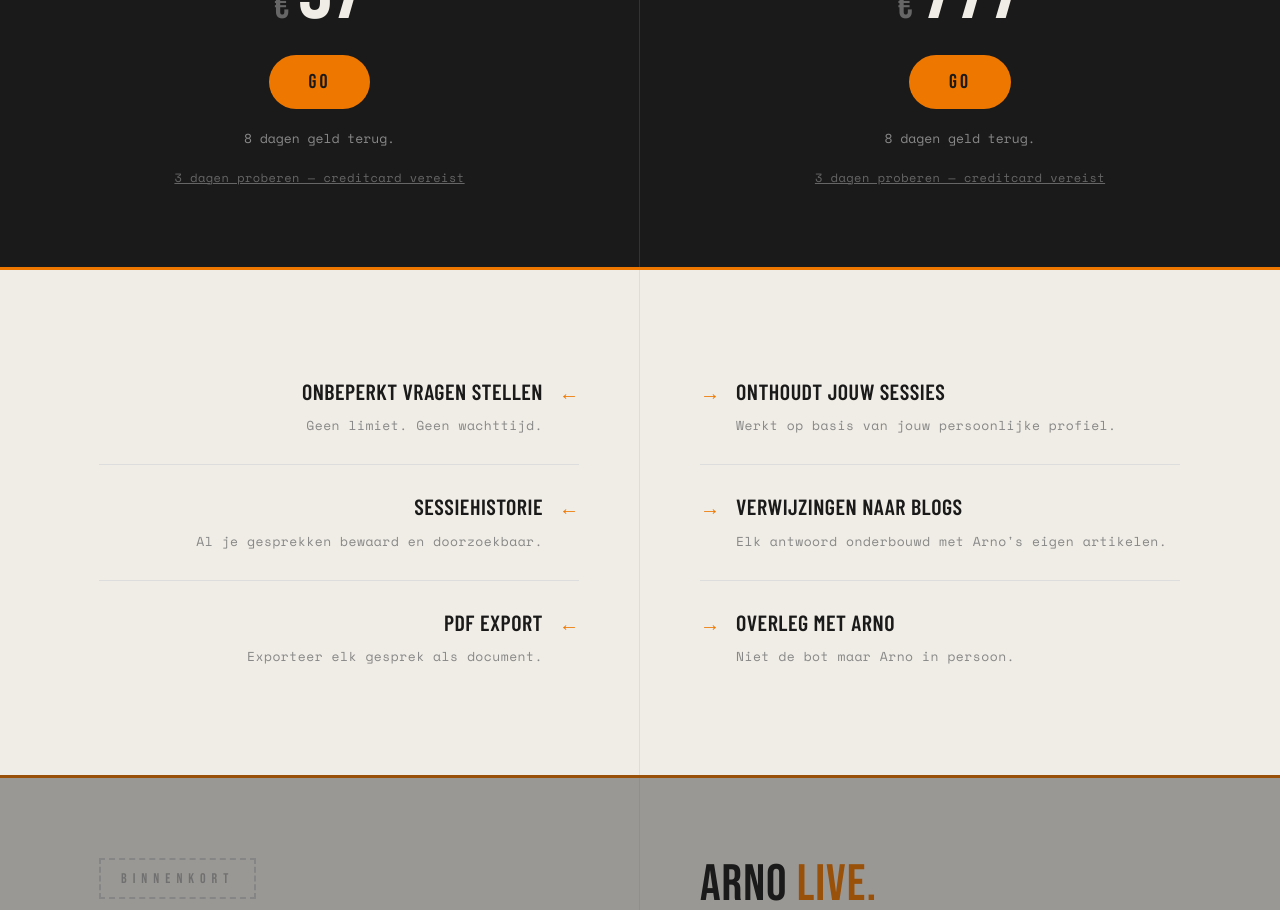
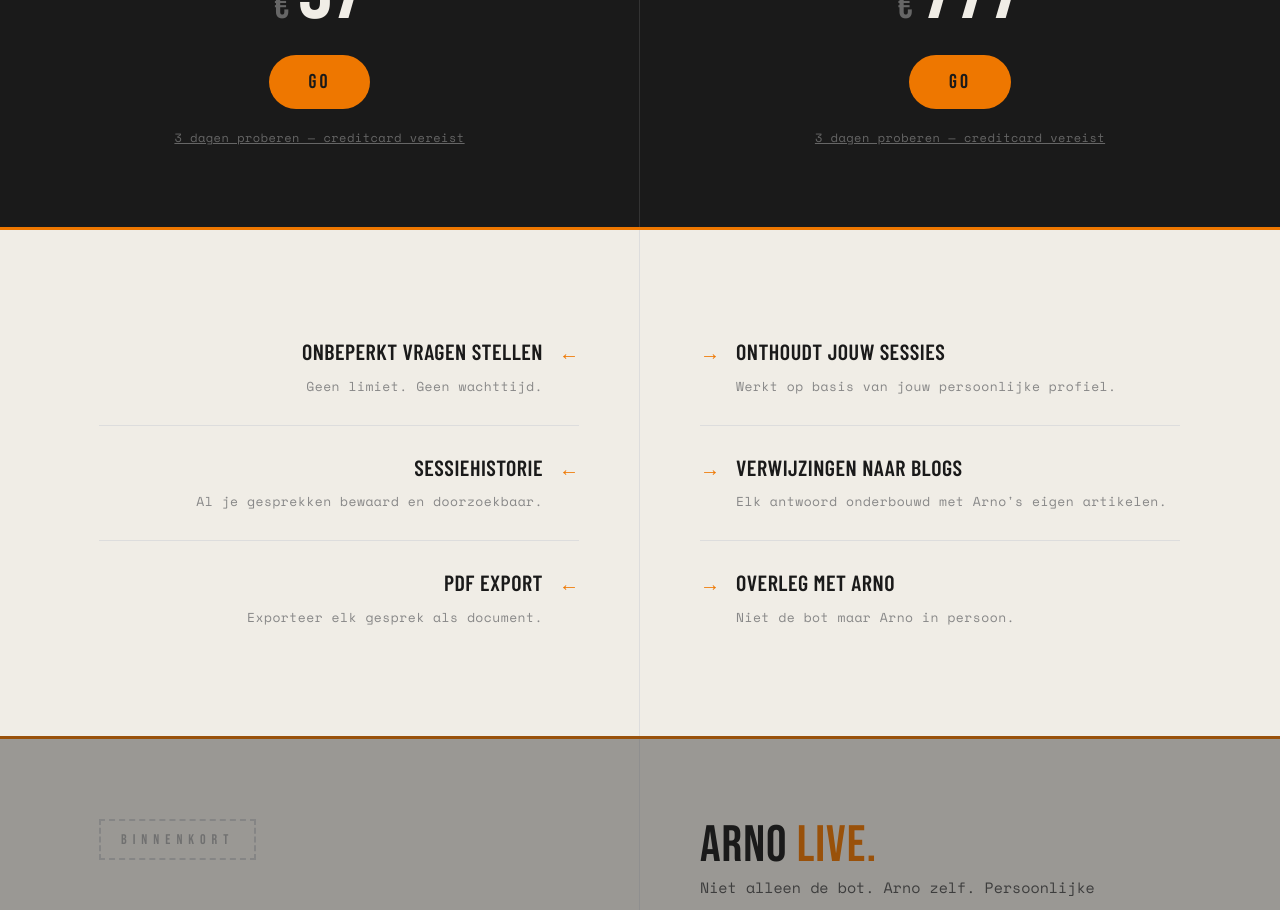
Before and after one commit to arnoceo-ops/arno-blog, a Next.js app: page /arnobot in a window 1280 px wide. Shown: the part 1580-2490 px from the top of the page. Built offline with nearby package versions, Linux system fonts and the light colour scheme; a web font is replaced by a local one.

Commit message:
fix: garantietekst verwijderd

```diff
--- a/app/arnobot/page.tsx
+++ b/app/arnobot/page.tsx
@@ -278,8 +278,7 @@ export default function ArnoBotLandingPage() {
               fontSize:'20px', letterSpacing:'3px', padding:'12px 40px', borderRadius:'999px',
               transition:'background 0.2s'
             }}>GO</a>
-            <span style={{fontSize:'13px', color:'#888', fontFamily:"'Space Mono', monospace"}}>8 dagen geld terug.</span>
-            <a href="https://royaldutchsales.com/arnobot?plan=trial" style={{
+<a href="https://royaldutchsales.com/arnobot?plan=trial" style={{
               fontSize:'12px', color:'#666', fontFamily:"'Space Mono', monospace",
               textDecoration:'underline', letterSpacing:'0.5px'
             }}>3 dagen proberen — creditcard vereist</a>
@@ -299,8 +298,7 @@ export default function ArnoBotLandingPage() {
               fontSize:'20px', letterSpacing:'3px', padding:'12px 40px', borderRadius:'999px',
               transition:'background 0.2s'
             }}>GO</a>
-            <span style={{fontSize:'13px', color:'#888', fontFamily:"'Space Mono', monospace"}}>8 dagen geld terug.</span>
-            <a href="https://royaldutchsales.com/arnobot?plan=trial" style={{
+<a href="https://royaldutchsales.com/arnobot?plan=trial" style={{
               fontSize:'12px', color:'#666', fontFamily:"'Space Mono', monospace",
               textDecoration:'underline', letterSpacing:'0.5px'
             }}>3 dagen proberen — creditcard vereist</a>
```
